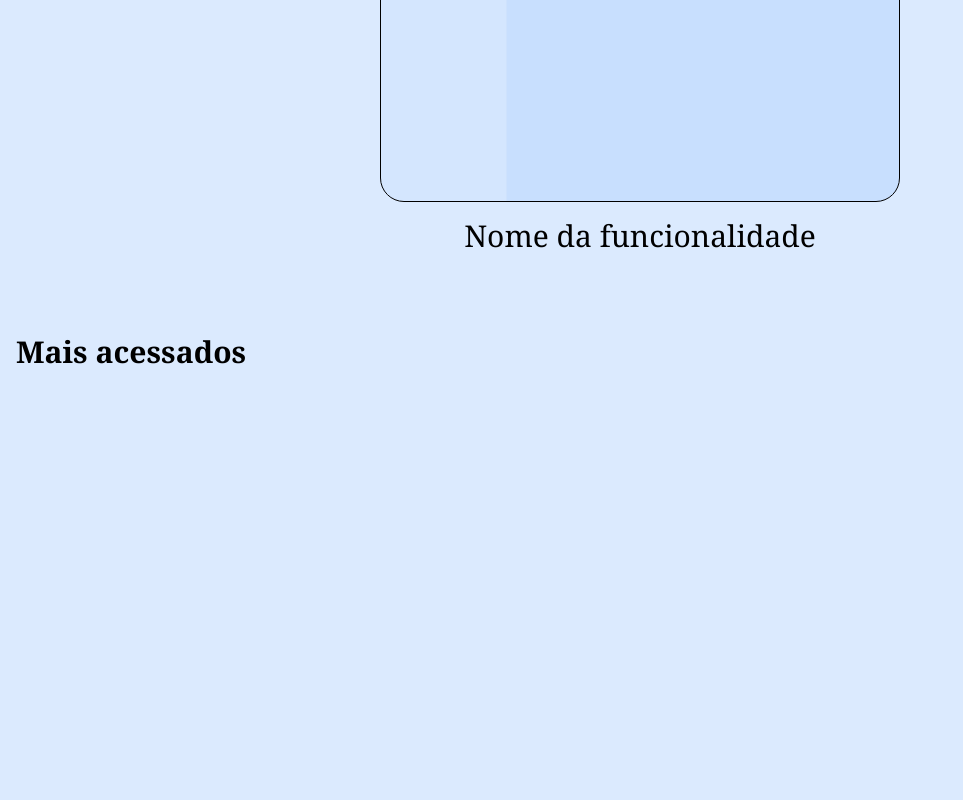
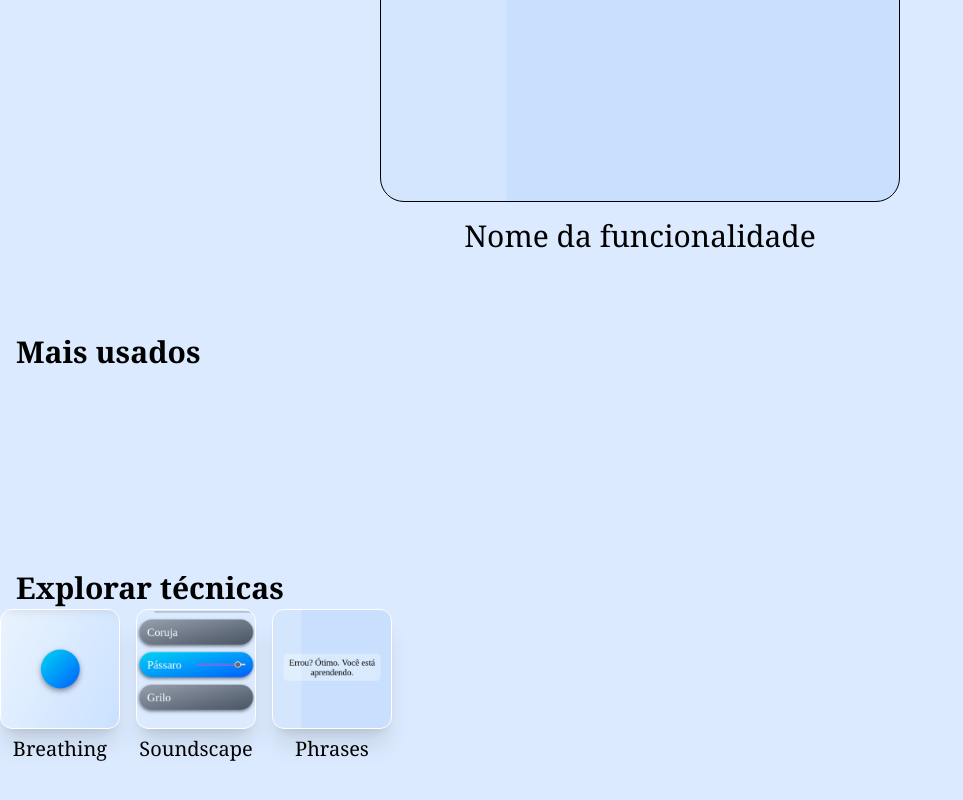
Before and after one commit to venicius8/youzen, a Next.js app: page /explore in a window 1280 px wide. Shown: the part 450-1250 px from the top of the page, without its empty margins (0-963 px from the left). Before the commit the page ends 1020 px from the top, so only its background shows below. Built offline with nearby package versions, Linux system fonts and the light colour scheme.

Commit message:
feat(explore): add explore features section

```diff
--- a/app/explore/page.tsx
+++ b/app/explore/page.tsx
@@ -31,7 +31,7 @@ export default function Explore() {
       </HorizontalScrollView>
       */}
 
-      <HorizontalScrollView title="Mais acessados">
+      <HorizontalScrollView title="Mais usados">
         {Object.entries(totalSpentTime)
           .sort((a, b) => b[1] - a[1])
           .map((sortedEl, index) => {
@@ -50,17 +50,25 @@ export default function Explore() {
           })}
       </HorizontalScrollView>
 
-      {/*
       <HorizontalScrollView title="Explorar técnicas">
-        <HorizontalElement img="greatImage" title="Soundscape" />
+        {allFeatures.map((el, index) => (
+          <HorizontalElement
+            key={index}
+            img={el.imageURL}
+            title={el.featureName}
+            link={`/${el.nick}`}
+          />
+        ))}
+
+        {/*
         <HorizontalElement img="greatImage" title="Phrases" />
         <HorizontalElement img="greatImage" title="image title" />
         <HorizontalElement img="greatImage" title="image title" />
         <HorizontalElement img="greatImage" title="image title" />
         <HorizontalElement img="greatImage" title="image title" />
         <HorizontalElement img="greatImage" title="image title" />
+        */}
       </HorizontalScrollView>
-      */}
     </section>
   );
 }
```
